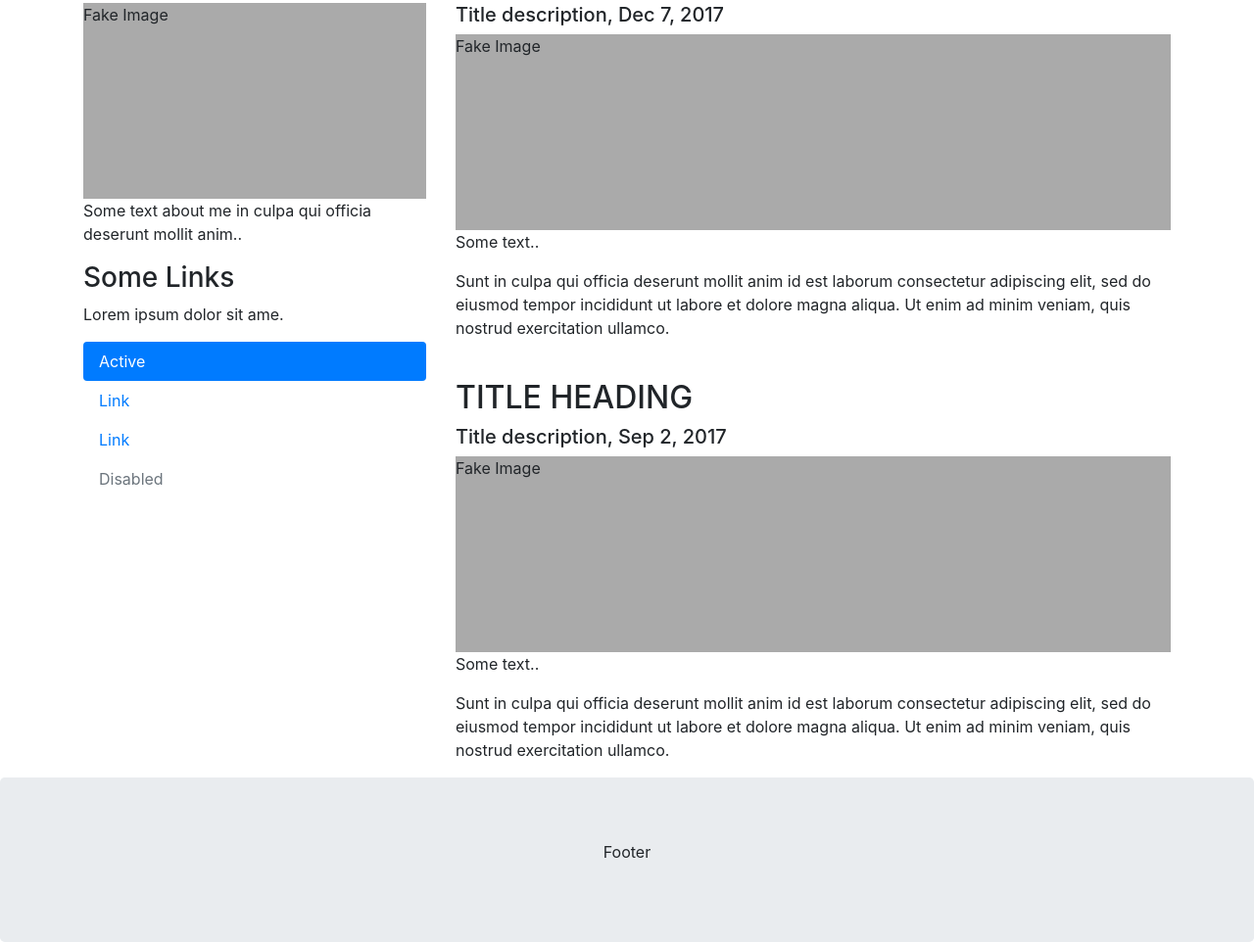
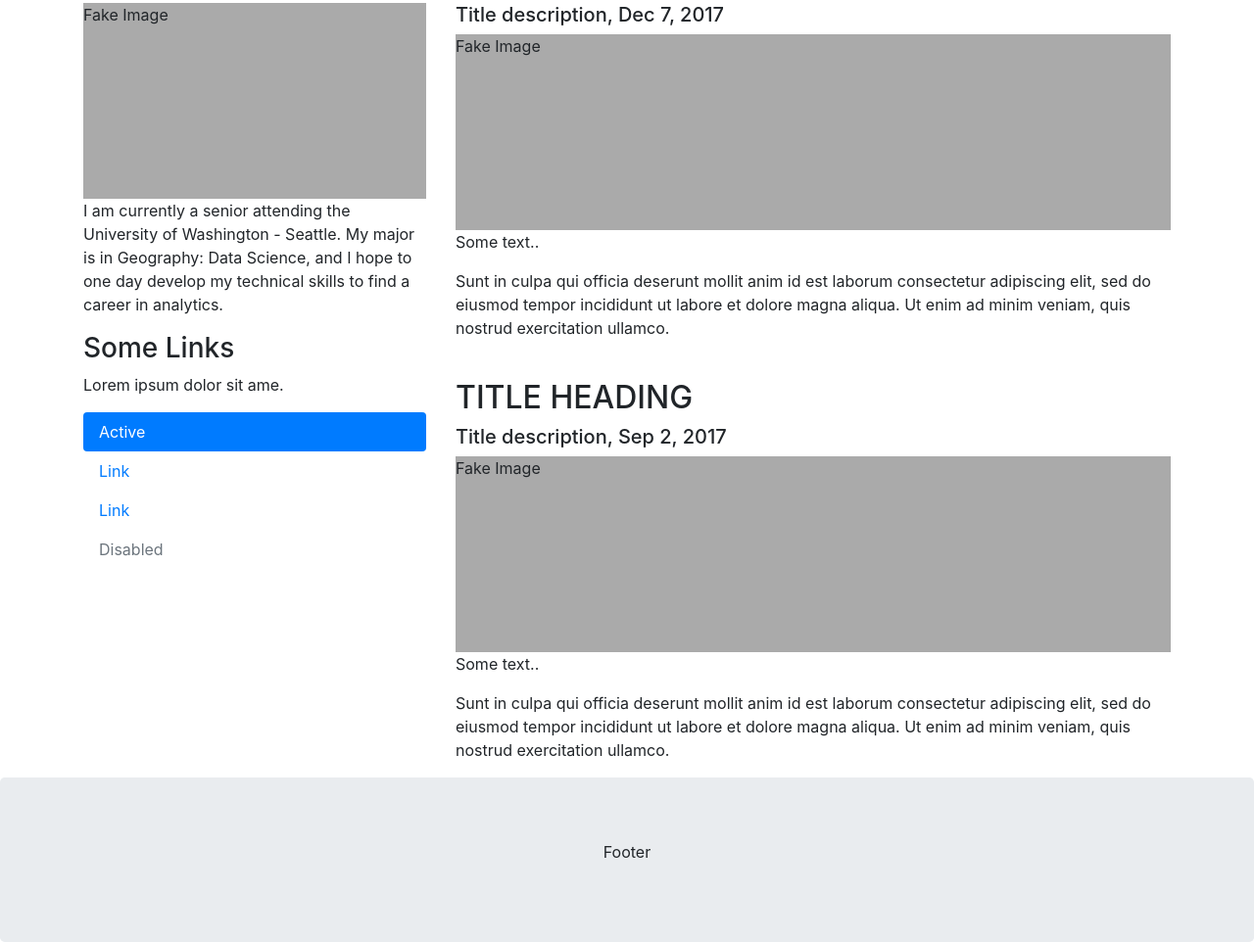
Before and after one commit to jasonp24/jasonp24.github.io, a website: page index.html in a window 1280 px wide. Shown: the part 709-1671 px from the top of the page at 98% size. Drawn offline with nearby package versions, Linux system fonts and the light colour scheme.

Commit message:
Update index.html

```diff
--- a/index.html
+++ b/index.html
@@ -49,7 +49,8 @@
     <div class="col-sm-4">
       <h2>About Me</h2>
       <div class="fakeimg">Fake Image</div>
-      <p>Some text about me in culpa qui officia deserunt mollit anim..</p>
+      <p>I am currently a senior attending the University of Washington - Seattle. My major is in
+      Geography: Data Science, and I hope to one day develop my technical skills to find a career in analytics.</p>
       <h3>Some Links</h3>
       <p>Lorem ipsum dolor sit ame.</p>
       <ul class="nav nav-pills flex-column">
```
